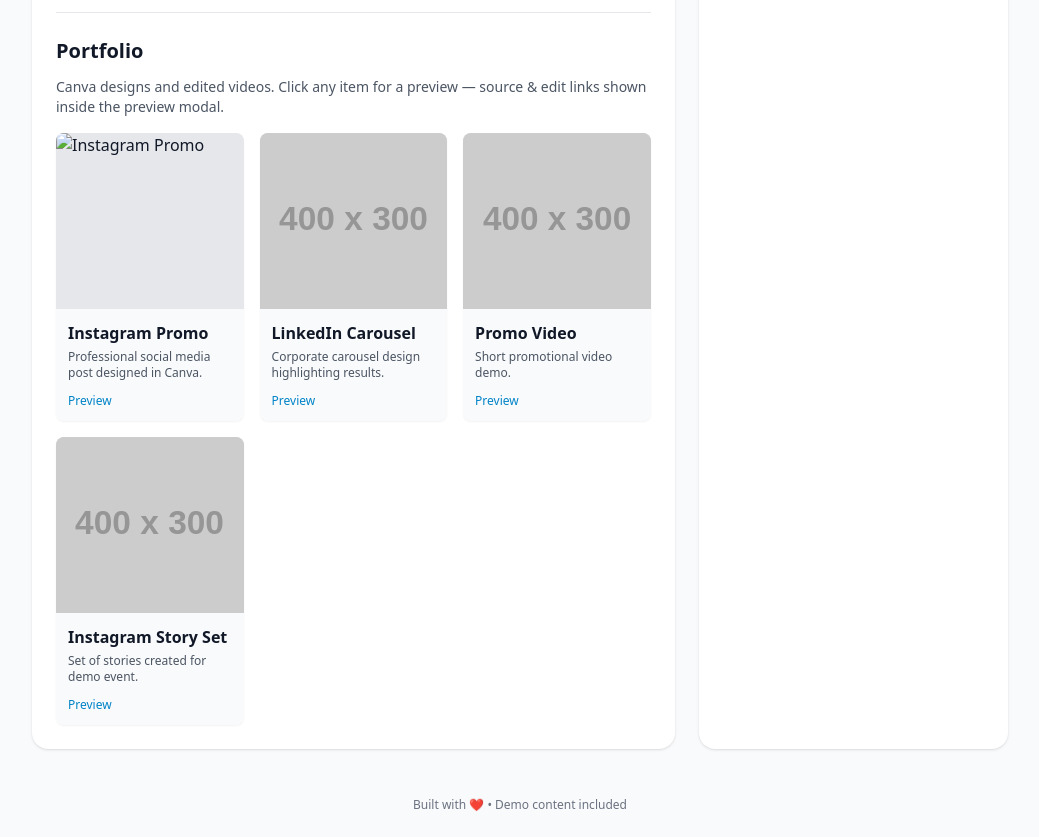
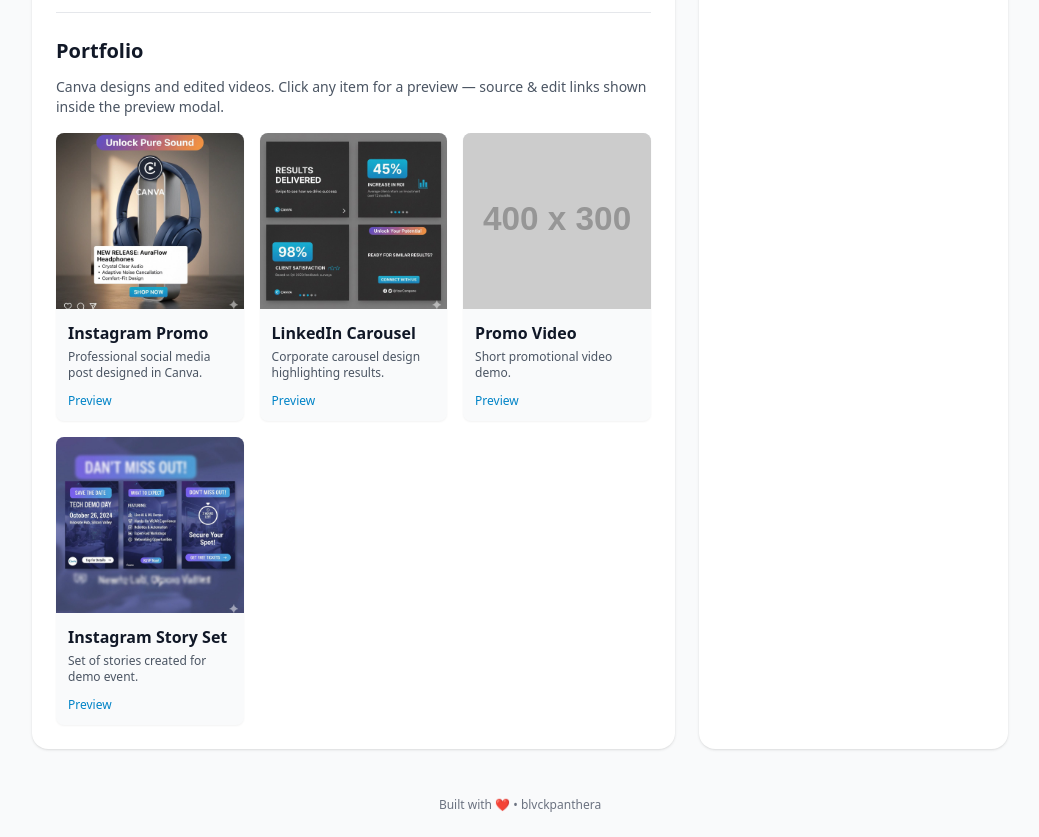
Before and after one commit to CreateWithAshish/cutandcraft, a plain HTML site: page index.html in a window 1280 px wide. Shown: the part 420-1257 px from the top of the page, without its empty margins (120-1159 px from the left). Drawn offline with nearby package versions, Linux system fonts and the light colour scheme; placeholder pictures from the web are drawn by us.

Commit message:
Add files via upload

```diff
--- a/index.html
+++ b/index.html
@@ -113,7 +113,7 @@
   </div>
 
   <footer class="max-w-5xl mx-auto p-6 text-center text-xs text-gray-500">
-    Built with ❤️ • Demo content included
+    Built with ❤️ • blvckpanthera
   </footer>
 
 <script>
@@ -123,16 +123,16 @@
       type: "design",
       title: "Instagram Promo",
       description: "Professional social media post designed in Canva.",
-      previewImage: "D:\MadeEasy\ArtShowCase\Src\Personal branding.png",
-      canvaLink: "https://www.canva.com/design/DAG05ToC_5k/MH2vSag_USwK1TEQ_ugHbw/view?utm_content=DAG05ToC_5k&utm_campaign=designshare&utm_medium=link2&utm_source=uniquelinks&utlId=h40fef79336",
-      sourceFile: "https://www.canva.com/design/DAG05ToC_5k/MH2vSag_USwK1TEQ_ugHbw/view?utm_content=DAG05ToC_5k&utm_campaign=designshare&utm_medium=link2&utm_source=uniquelinks&utlId=h40fef79336",
+      previewImage: "./assest/image/Project-1.jpg",
+      canvaLink: "https://www.canva.com/",
+      sourceFile: "https://www.canava.com/",
     },
     {
       id: 2,
       type: "design",
       title: "LinkedIn Carousel",
       description: "Corporate carousel design highlighting results.",
-      previewImage: "https://via.placeholder.com/400x300?text=Design+2",
+      previewImage: "./assest/image/Project-2.jpg",
       canvaLink: "https://www.canva.com/",
       sourceFile: "https://www.canva.com/",
     },
@@ -150,7 +150,7 @@
       type: "design",
       title: "Instagram Story Set",
       description: "Set of stories created for demo event.",
-      previewImage: "https://via.placeholder.com/400x300?text=Design+3",
+      previewImage: "./assest/image/Project-4.jpg",
       canvaLink: "https://www.canva.com/",
       sourceFile: "https://www.canva.com/",
     },
```
Also changed, not shown: assest/image/Project-1.jpg (added), assest/image/Project-2.jpg (added), assest/image/Project-4.jpg (added).
